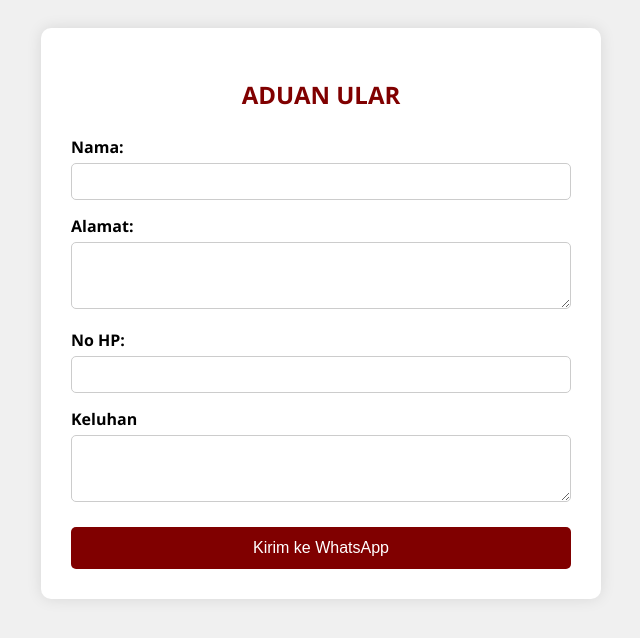
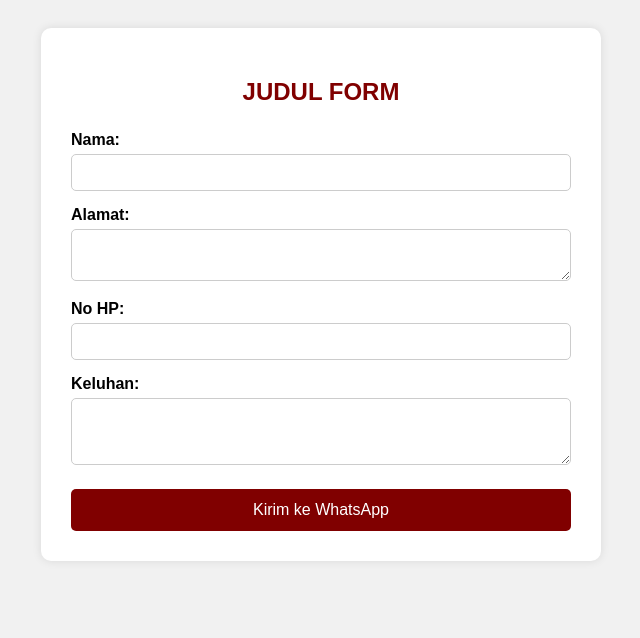
Before and after one commit to andrewsssssjj/aduan-ular, a plain HTML site: page index.html in a window 1280 px wide. Shown: the whole page, without its empty margins (319-959 px from the left). Drawn offline with Linux system fonts and the light colour scheme.

Commit message:
Update index.html

```diff
--- a/index.html
+++ b/index.html
@@ -3,21 +3,21 @@
 <head>
   <meta charset="UTF-8">
   <meta name="viewport" content="width=device-width, initial-scale=1">
-  <title>Form Kirim ke WhatsApp</title>
+  <title>Form Aduan Ular</title>
   <style>
     body {
-      font-family: 'Segoe UI', sans-serif;
-      background-color: #f0f0f0;
+      font-family: Arial, sans-serif;
+      background-color: #f1f1f1;
       padding: 20px;
     }
 
     .container {
-      background: #ffffff;
       max-width: 500px;
       margin: auto;
+      background: white;
       padding: 30px;
       border-radius: 10px;
-      box-shadow: 0 0 15px rgba(0,0,0,0.1);
+      box-shadow: 0 0 10px rgba(0,0,0,0.1);
     }
 
     h2 {
@@ -61,19 +61,19 @@
 <body>
 
   <div class="container">
-    <h2>ADUAN ULAR</h2>
+    <h2>JUDUL FORM</h2>
     <form id="waForm">
       <label for="nama">Nama:</label>
       <input type="text" id="nama" required>
 
       <label for="alamat">Alamat:</label>
-      <textarea id="alamat" rows="3" required></textarea>
+      <textarea id="alamat" rows="2" required></textarea>
 
       <label for="nohp">No HP:</label>
       <input type="text" id="nohp" required>
 
-      <label for="keluhan">Keluhan</label>
-     <textarea id="alamat" rows="3" required></textarea>
+      <label for="keluhan">Keluhan:</label>
+      <textarea id="keluhan" rows="3" required></textarea>
 
       <button type="submit">Kirim ke WhatsApp</button>
     </form>
@@ -83,21 +83,20 @@
     document.getElementById('waForm').addEventListener('submit', function(e) {
       e.preventDefault();
 
-      // Ambil data input
+      // Ambil nilai input
       const nama = document.getElementById('nama').value;
       const alamat = document.getElementById('alamat').value;
       const nohp = document.getElementById('nohp').value;
+      const keluhan = document.getElementById('keluhan').value;
 
-      // Nomor WhatsApp tujuan (ganti dengan nomor kamu)
-      const nomorWA = '6288225343353'; // Format: 62 + nomor tanpa 0
+      // Ganti dengan nomor WhatsApp kamu (format: 628xxxx tanpa +)
+      const nomorWhatsApp = '6288225343353';
 
-      // Format pesan
-      const pesan = `*ADUAN ULAR*\n\nNama: ${nama}\nAlamat: ${alamat}\nNo HP: ${nohp}\nKeluhan: ${keluhan}`;
+      // Buat isi pesan
+      const pesan = `*Aduan Ular*\n\nNama: ${nama}\nAlamat: ${alamat}\nNo HP: ${nohp}\nKeluhan: ${keluhan}`;
 
-      // Encode pesan dan buat link WhatsApp
-      const url = `https://wa.me/${nomorWA}?text=${encodeURIComponent(pesan)}`;
-
-      // Buka WhatsApp
+      // Buka link WhatsApp
+      const url = `https://wa.me/${nomorWhatsApp}?text=${encodeURIComponent(pesan)}`;
       window.open(url, '_blank');
     });
   </script>
```
